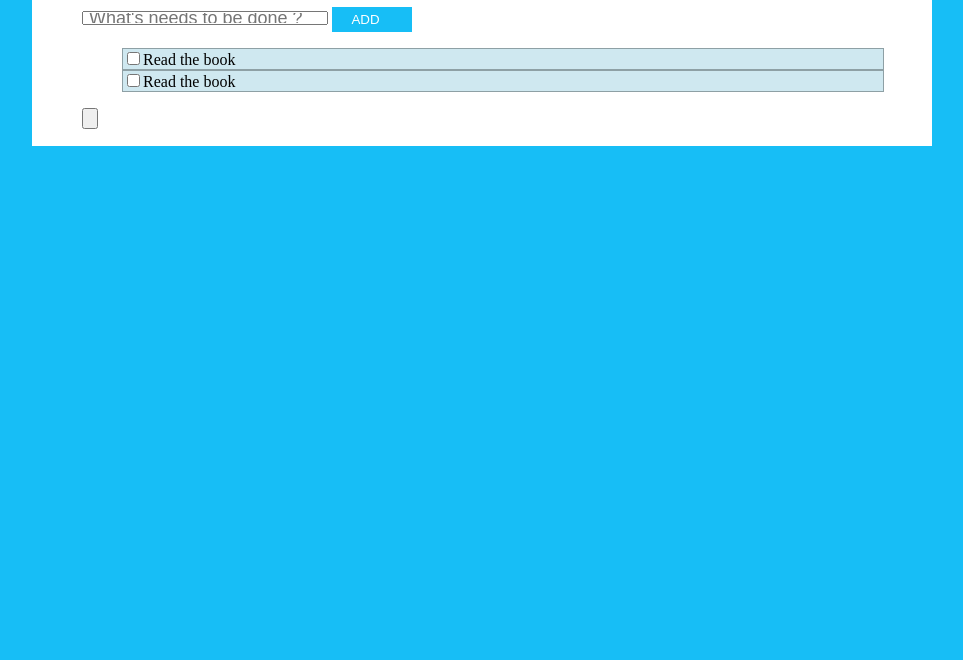
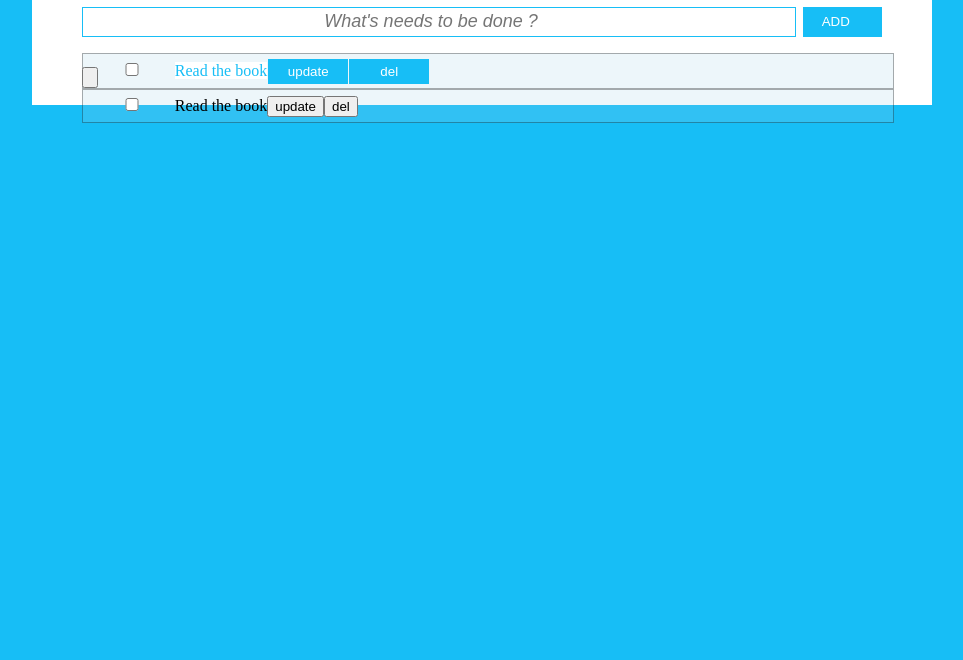
Before and after one commit to drbea/day4_odc, a plain HTML site: page exo/exo2_todolist.html in a window 1280 px wide. Shown: the part 140-800 px from the top of the page, without its empty margins (158-1121 px from the left). Drawn offline with Linux system fonts and the light colour scheme.

Commit message:
modification de html ajout de lklke class, et style dedans

```diff
--- a/exo/exo2_todolist.html
+++ b/exo/exo2_todolist.html
@@ -14,13 +14,13 @@
         <div class="content">
             <div class="tete">
                 <input type="search" class="tete-element" name="" id="" placeholder="What's needs to be done ?">
-                <input type="search"  class="btn" id="add" value="ADD">
+                <input type="search"  class="add-btn btn" id="add" value="ADD">
             </div>
 
             <div class="list">
                 <ul>
-                    <li class="list-element"><input class="li-list" type="checkbox" name="" id=""  value="">Read the book</li>
-                    <li class="list-element"><input class="li-list" type="checkbox" name="" id=""  value="">Read the book</li>
+                    <li class="list-element"><input class="li-list" type="checkbox" name="" id=""  value=""><span class="todo-text">Read the book</span><input type="button" class="btn-update btn" value="update"><input class="btn-delete btn" type="button" value="del"></li>
+                    <li class="list-element"><input class="li-list" type="checkbox" name="" id=""  value=""><span>Read the book</span><input type="button" value="update"><input type="button" value="del"></li>
                 </ul>
             </div>
 
@@ -36,3 +36,104 @@
 
 </body>
 </html>
+
+
+<style>
+
+#body {
+    background-color: #17bef6;
+}
+.container {
+    margin: 50px auto;
+    border: 2px solid #fff;
+    width: 50em;
+    height: 80%;
+    background-color: #fff;
+    /* text-align: center; */
+    padding: 15px 3em;
+}
+
+.btn {
+    background-color: #17bef6;
+    padding: 5px;
+    color: #fff;
+    text-align: center;
+    border: none;
+    width: 80px;
+}
+
+
+h1 {
+    text-align: center;
+    text-transform: uppercase;
+}
+.tete, .list {
+    display: flex;
+    width: 100%;
+    justify-content: center;
+    height: 30px;
+}
+
+.tete-element {
+    padding: 5px;
+    font-size: large;
+    height: 100%;
+    width: 90%;
+    text-align: center;
+    font-style: italic;
+    border: 1px solid #17bef6;
+
+}
+
+
+.add-btn {
+    width: 10%;
+    text-align: center;
+    margin-left: 0.5em;
+}
+
+
+/*Liste Element    */
+.list {
+    width: 100%;
+    margin: auto;
+
+}
+
+ul {
+    margin: 1em 0;
+    padding: 0;
+    width: 100%;
+}
+
+ul li {
+    list-style-type: none;
+    width: 100%;
+    background-color: #9ecde430;
+    border: 1.5px solid #00000050;
+    margin: 0;
+    padding: 0.3em;
+}
+.todo-text{
+    background-color: #fff;
+    color: #17bef6;
+    width: 70%;
+}
+
+.li-list {
+    width: 10%;
+}
+
+.todo-text {
+    width: 70%;
+}
+
+.btn-delete {
+    width: 10%;
+    margin-left: 1px;
+}
+.btn-update {
+    margin-left: 1px;
+    width: 10%;
+}
+</style>
--- a/exo/static/css/exo_css1.css
+++ b/exo/static/css/exo_css1.css
@@ -11,36 +11,51 @@
     padding: 15px 3em;
 }
 
+.tete {
+    display: flex;
+    justify-content: center;
+}
+
 .btn {
     background-color: #17bef6;
     padding: 5px;
     color: #fff;
     text-align: center;
     border: none;
-    width: 80px;
+   /* width: 80px;*/
 }
 
-li {
+h1 {
+    text-align: center;
+    text-transform: uppercase;
+}
+
+.tete-input {
+    padding: 20px;
+    font-size: large;
+    height: 10px;
+    width: 90%;
+    margin-right: 0.5em;
+    text-align: center;
+    font-style: italic;
+
+}
+
+.add-btn {
+    /*padding: 20px;*/
+    width: 10%;
+    float: right;
+    margin-right: 0;
+    right: 0;
+}
+
+/*Liste du milieu */
+
+/*li {
     list-style-type: none;
     width: 100%;
     background-color: #cfe8f0;
     border: 1.5px solid #00000050;
 
 
-}
-h1 {
-    text-align: center;
-    text-transform: uppercase;
-}
-
-.tete-element {
-    padding: 5px;
-    font-size: large;
-    height: 10px;
-
-}
-
-
-.add-btn {
-    width: 10px;
-}
+}*/
```
